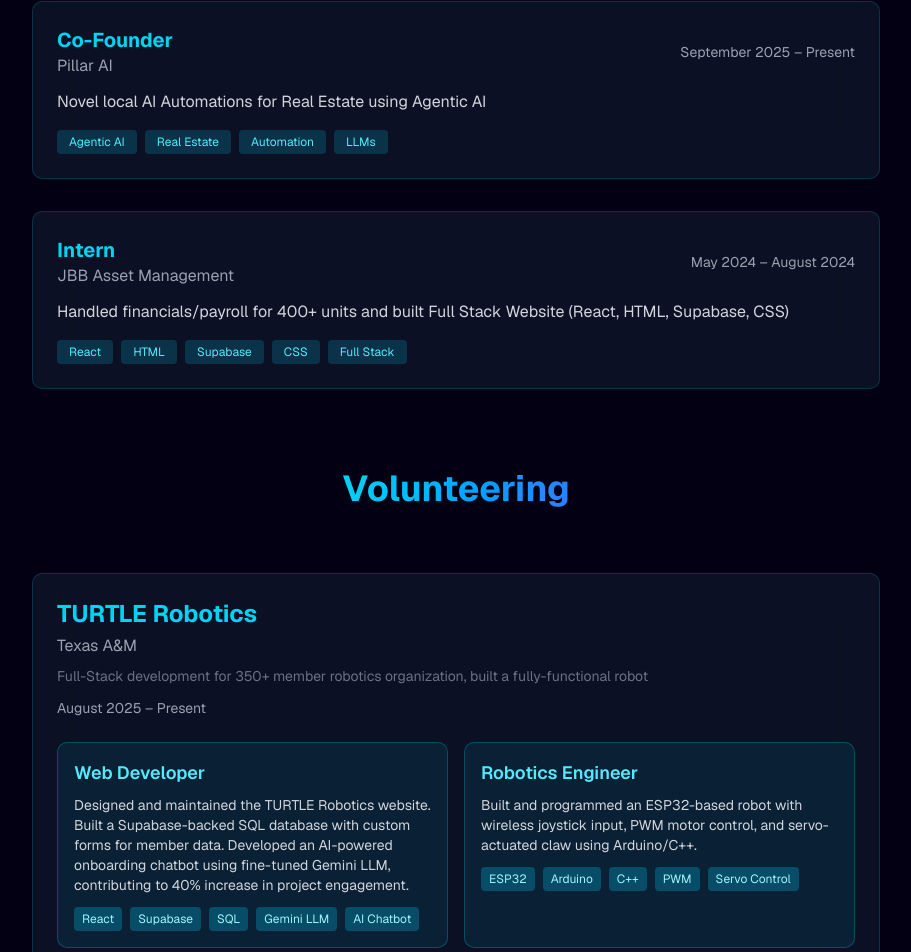
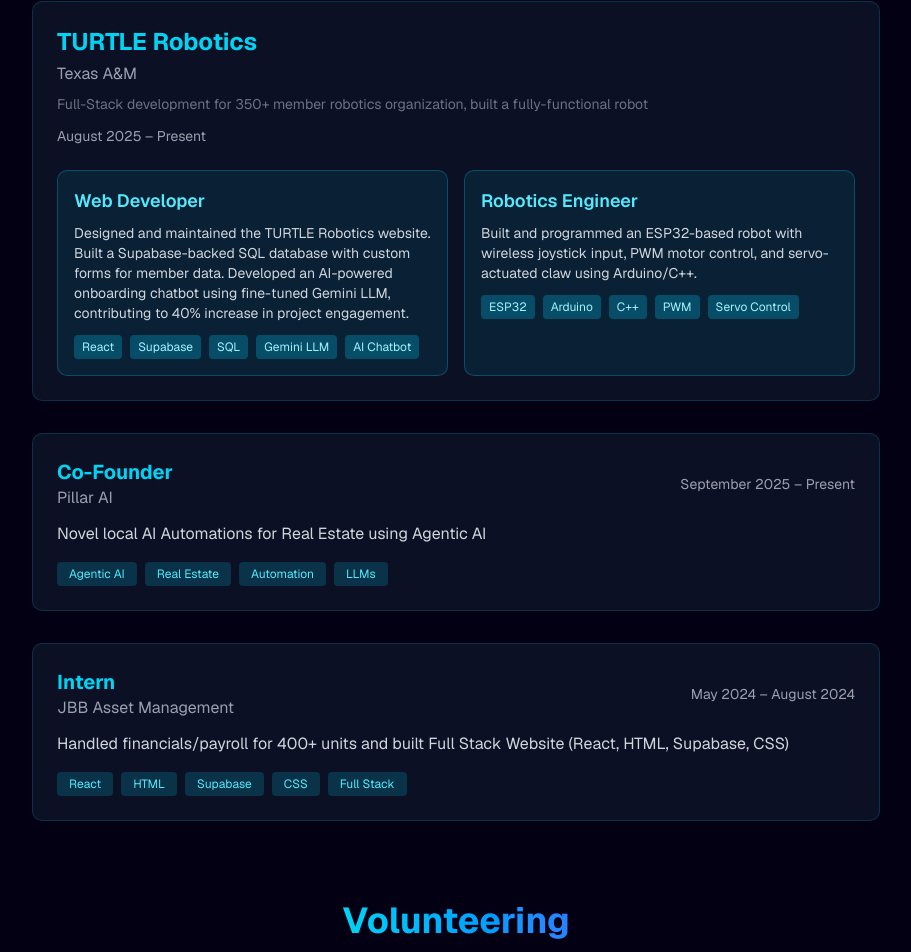
Before and after one commit to dhruvbhambhani/Personal-Website, a Next.js app: page /experience in a window 1280 px wide. Shown: the part 1223-2175 px from the top of the page, without its empty margins (184-1095 px from the left). Built offline with nearby package versions, Linux system fonts and the light colour scheme.

Commit message:
Refactor experience section to include new roles

```diff
--- a/components/experience.tsx
+++ b/components/experience.tsx
@@ -43,6 +43,24 @@ export default function Experience() {
       skills: ["Lab Equipment", "Technical Support", "Electrical Engineering"],
     },
     {
+      year: "August 2025 – Present",
+      role: "TURTLE Robotics",
+      company: "Texas A&M",
+      description: "Full-Stack development for 350+ member robotics organization, built a fully-functional robot",
+      dualRoles: [
+        {
+          title: "Web Developer",
+          details: "Designed and maintained the TURTLE Robotics website. Built a Supabase-backed SQL database with custom forms for member data. Developed an AI-powered onboarding chatbot using fine-tuned Gemini LLM, contributing to 40% increase in project engagement.",
+          skills: ["React", "Supabase", "SQL", "Gemini LLM", "AI Chatbot"],
+        },
+        {
+          title: "Robotics Engineer",
+          details: "Built and programmed an ESP32-based robot with wireless joystick input, PWM motor control, and servo-actuated claw using Arduino/C++.",
+          skills: ["ESP32", "Arduino", "C++", "PWM", "Servo Control"],
+        },
+      ],
+    },
+    {
       year: "September 2025 – Present",
       role: "Co-Founder",
       company: "Pillar AI",
@@ -60,24 +78,6 @@ export default function Experience() {
   ]
 
   const volunteering = [
-    {
-      year: "August 2025 – Present",
-      role: "TURTLE Robotics",
-      company: "Texas A&M",
-      description: "Full-Stack development for 350+ member robotics organization, built a fully-functional robot",
-      dualRoles: [
-        {
-          title: "Web Developer",
-          details: "Designed and maintained the TURTLE Robotics website. Built a Supabase-backed SQL database with custom forms for member data. Developed an AI-powered onboarding chatbot using fine-tuned Gemini LLM, contributing to 40% increase in project engagement.",
-          skills: ["React", "Supabase", "SQL", "Gemini LLM", "AI Chatbot"],
-        },
-        {
-          title: "Robotics Engineer",
-          details: "Built and programmed an ESP32-based robot with wireless joystick input, PWM motor control, and servo-actuated claw using Arduino/C++.",
-          skills: ["ESP32", "Arduino", "C++", "PWM", "Servo Control"],
-        },
-      ],
-    },
     {
       year: "January 2025 – May 2025",
       role: "Data Analyst",
@@ -109,6 +109,37 @@ export default function Experience() {
               className={`transition-all duration-700 ${isVisible ? "opacity-100 translate-x-0" : "opacity-0 -translate-x-10"
                 }`}
             >
+              {exp.dualRoles ? (
+                <div className="group relative">
+                  <div className="absolute -inset-0.5 bg-gradient-to-r from-cyan-500/30 to-blue-500/30 rounded-lg blur opacity-0 group-hover:opacity-100 transition duration-300" />
+                  <div className="relative bg-slate-800/40 backdrop-blur-xl border border-cyan-500/20 rounded-lg p-6 hover:border-cyan-500/50 transition-all">
+                    <div className="mb-6">
+                      <h3 className="text-2xl font-bold text-cyan-400 mb-1">{exp.role}</h3>
+                      <p className="text-gray-400">{exp.company}</p>
+                      <p className="text-sm text-gray-500 mt-2">{exp.description}</p>
+                      <span className="text-sm text-gray-400 block mt-3">{exp.year}</span>
+                    </div>
+                    <div className="grid grid-cols-1 md:grid-cols-2 gap-4">
+                      {exp.dualRoles.map((role, roleIndex) => (
+                        <div
+                          key={roleIndex}
+                          className="bg-cyan-500/10 border border-cyan-500/30 rounded-lg p-4 hover:border-cyan-500/60 transition-all"
+                        >
+                          <h4 className="text-lg font-semibold text-cyan-300 mb-2">{role.title}</h4>
+                          <p className="text-gray-300 text-sm mb-3">{role.details}</p>
+                          <div className="flex flex-wrap gap-2">
+                            {role.skills.map((skill, i) => (
+                              <span key={i} className="text-xs px-2 py-1 bg-cyan-500/30 text-cyan-200 rounded">
+                                {skill}
+                              </span>
+                            ))}
+                          </div>
+                        </div>
+                      ))}
+                    </div>
+                  </div>
+                </div>
+              ) : (
                 <div className="group relative">
                   <div className="absolute -inset-0.5 bg-gradient-to-r from-cyan-500/30 to-blue-500/30 rounded-lg blur opacity-0 group-hover:opacity-100 transition duration-300" />
                   <div className="relative bg-slate-800/40 backdrop-blur-xl border border-cyan-500/20 rounded-lg p-6 hover:border-cyan-500/50 transition-all">
@@ -129,6 +160,7 @@ export default function Experience() {
                     </div>
                   </div>
                 </div>
+              )}
             </div>
           ))}
         </div>
@@ -139,44 +171,8 @@ export default function Experience() {
 
         <div className="space-y-8">
           {volunteering.map((vol, index) => (
-            <div key={index}>
-              {vol.dualRoles ? (
             <div
-                  className={`transition-all duration-700 ${isVisible ? "opacity-100 translate-x-0" : "opacity-0 -translate-x-10"
-                    }`}
-                >
-                  <div className="group relative">
-                    <div className="absolute -inset-0.5 bg-gradient-to-r from-cyan-500/30 to-blue-500/30 rounded-lg blur opacity-0 group-hover:opacity-100 transition duration-300" />
-                    <div className="relative bg-slate-800/40 backdrop-blur-xl border border-cyan-500/20 rounded-lg p-6 hover:border-cyan-500/50 transition-all">
-                      <div className="mb-6">
-                        <h3 className="text-2xl font-bold text-cyan-400 mb-1">{vol.role}</h3>
-                        <p className="text-gray-400">{vol.company}</p>
-                        <p className="text-sm text-gray-500 mt-2">{vol.description}</p>
-                        <span className="text-sm text-gray-400 block mt-3">{vol.year}</span>
-                      </div>
-                      <div className="grid grid-cols-1 md:grid-cols-2 gap-4">
-                        {vol.dualRoles.map((role, roleIndex) => (
-                          <div
-                            key={roleIndex}
-                            className="bg-cyan-500/10 border border-cyan-500/30 rounded-lg p-4 hover:border-cyan-500/60 transition-all"
-                          >
-                            <h4 className="text-lg font-semibold text-cyan-300 mb-2">{role.title}</h4>
-                            <p className="text-gray-300 text-sm mb-3">{role.details}</p>
-                            <div className="flex flex-wrap gap-2">
-                              {role.skills.map((skill, i) => (
-                                <span key={i} className="text-xs px-2 py-1 bg-cyan-500/30 text-cyan-200 rounded">
-                                  {skill}
-                                </span>
-                              ))}
-                            </div>
-                          </div>
-                        ))}
-                      </div>
-                    </div>
-                  </div>
-                </div>
-              ) : (
-                <div
+              key={index}
               className={`transition-all duration-700 ${isVisible ? "opacity-100 translate-x-0" : "opacity-0 -translate-x-10"
                 }`}
             >
@@ -201,8 +197,6 @@ export default function Experience() {
                 </div>
               </div>
             </div>
-              )}
-            </div>
           ))}
         </div>
       </div>
```
Lines whose indentation alone changed are shown as unchanged.
